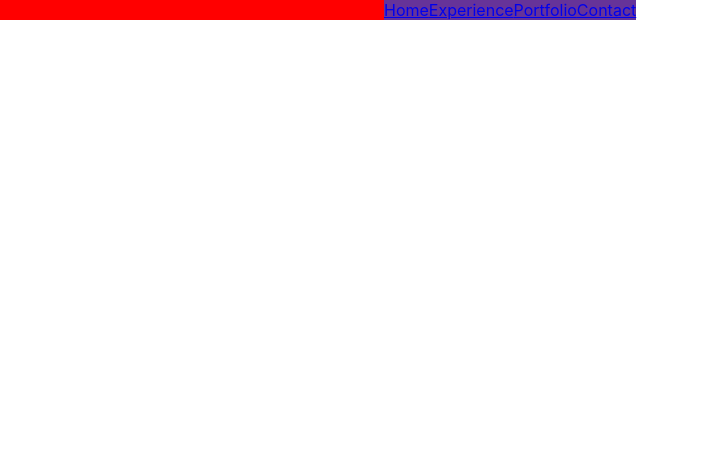
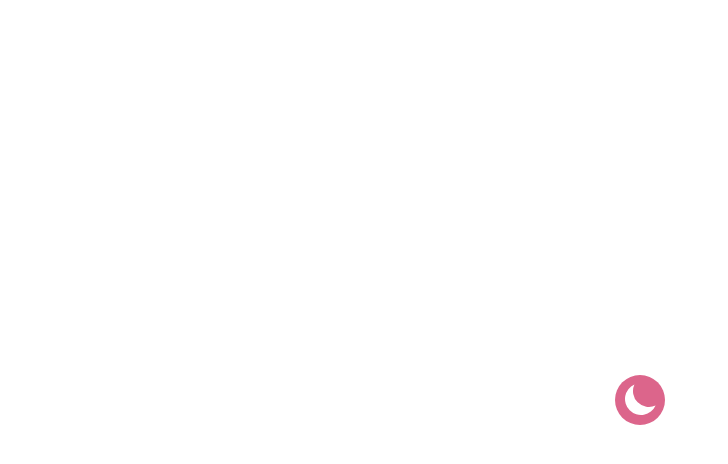
Before and after one commit to sarinali/sarina-li, a React (Create React App) app: page / in a window 1280 px wide. Shown: the top 464 px of the page, without its empty margins (0-728 px from the left). Built offline with nearby package versions, Linux system fonts and the light colour scheme.

Commit message:
dark and light mode

```diff
--- a/package.json
+++ b/package.json
@@ -8,7 +8,9 @@
     "@testing-library/user-event": "^13.5.0",
     "react": "^18.2.0",
     "react-dom": "^18.2.0",
+    "react-icons": "^4.4.0",
     "react-scripts": "5.0.1",
+    "styled-components": "^5.3.5",
     "web-vitals": "^2.1.4"
   },
   "scripts": {
--- a/src/App.js
+++ b/src/App.js
@@ -2,13 +2,33 @@ import logo from './logo.svg';
 import './App.css';
 import './components/Header.js'
 import Header from './components/Header.js';
-// import './Header.css';
+import {useState} from "react";
+import Splash from "./components/SplashScreen";
+import {ThemeProvider} from "styled-components";
+
+const LightTheme = {
+  pageBackground: "white",
+  titleColor: "#dc658b",
+  tagLineColor: "black"
+};
+
+const DarkTheme = {
+  pageBackground: "#282c36",
+  titleColor: "lightpink",
+  tagLineColor: "lavender"
+}
+
+const themes = {
+  light: LightTheme,
+  dark: DarkTheme,
+}
 
 function App() {
+  const [theme, setTheme] = useState("light")
   return (
-    <div>
-      <Header></Header>
-    </div>
+    <ThemeProvider theme={themes[theme]}>
+      <Splash theme={theme} setTheme={setTheme} />
+    </ThemeProvider>
   );
 }
 
--- /dev/null
+++ b/src/components/SplashScreen.js
@@ -0,0 +1,68 @@
+import styled from "styled-components";
+import { CgSun } from "react-icons/cg";
+import { HiMoon } from "react-icons/hi";
+
+const Toggle = styled.button`
+    cursor: pointer;
+    height: 50px;
+    width: 50px;
+    border-radius: 50%;
+    border: none;
+    background-color: ${props => props.theme.titleColor};
+    color: ${props => props.theme.pageBackground};
+    &:focus {
+        outline: none;
+    }
+    transition: all .5s ease;
+`;
+
+const Page = styled.div`
+  display: flex;
+  justify-content: center;
+  align-items: center;
+  height: 100vh;
+  width: 100%;
+  background-color: ${props => props.theme.pageBackground};
+  transition: all .5s ease;
+`;
+
+const Container = styled.div`
+    display: flex;
+    flex-direction: column;
+    align-items: center;
+`;
+
+const Title = styled.h1`
+    color: ${props => props.theme.titleColor};
+    transition: all .5s ease;
+`;
+
+const TagLine = styled.span`
+    color: ${props => props.theme.tagLineColor};
+    font-size: 18px;
+    transition: all .5s ease;
+`;
+
+function Splash(props) {
+    function changeTheme() {
+        if (props.theme === "light") {
+            props.setTheme("dark");
+        } else {
+            props.setTheme("light");
+        }
+    };
+
+    const icon = props.theme === "light" ? <HiMoon size={40} /> : <CgSun size={40} />;
+
+    return (
+        <Page>
+            <Container>
+                <Toggle onClick={changeTheme}>
+                    {icon}
+                </Toggle>
+            </Container>
+        </Page>
+    );
+};
+
+export default Splash;
```
Also changed, not shown: src/components/GlobalStyles.js (added, +9 -0 lines), src/components/Themes.js (added, +14 -0 lines), src/components/ToggleButton.js (added, +20 -0 lines), src/components/css/ToggleButton.css (added, +32 -0 lines), 1 other file (tests, documents, lock files or other folders).
